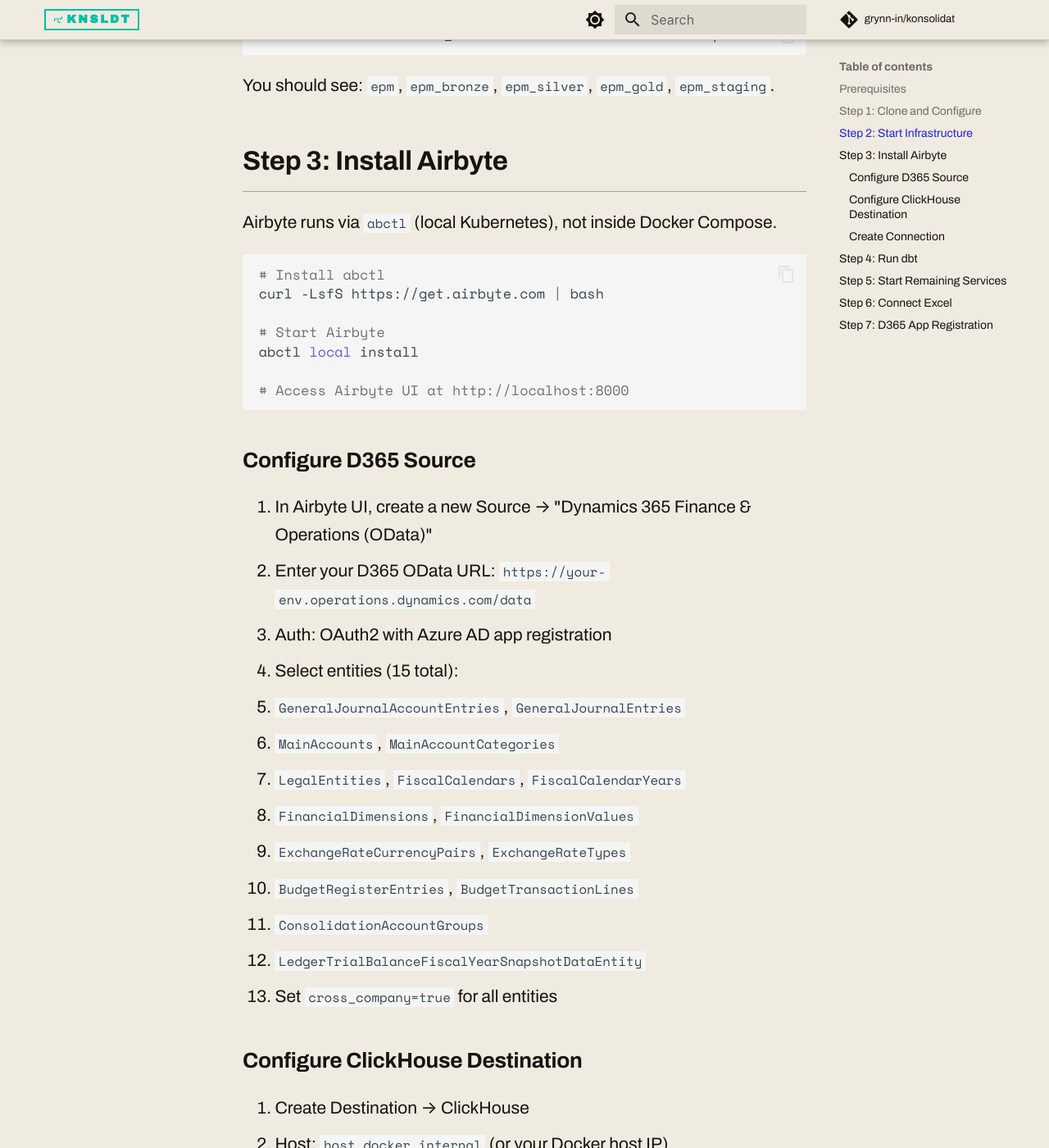
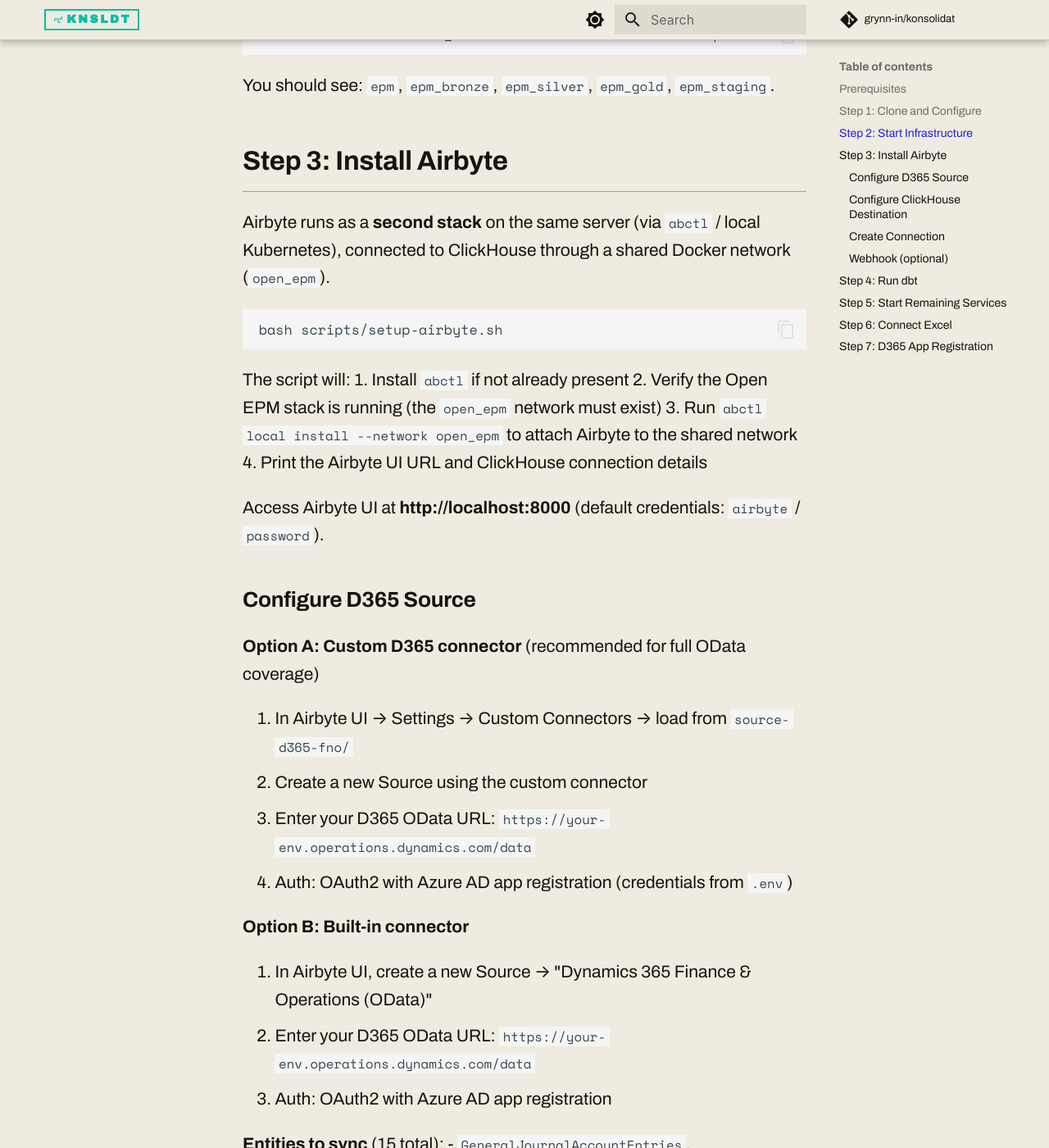
Before and after one commit to grynn-in/konsolidat, an MkDocs documentation site: the page built from docs/setup-guide.md, in a window 1280 px wide and 1400 px high, scrolled down 1240 px. Shown: the whole window at 82% size. Built offline with MkDocs 1.6.1 and Material for MkDocs 9.7.7, drawn with Linux system fonts in a browser that asks for light colours; comment, search, counter and statistics services are not loaded; some of the changed text lies outside the part shown.

Commit message:
feat(infra): add Airbyte as second stack with shared Docker network
Name the default compose network `open_epm` so Airbyte's kind cluster
(via abctl --network) can reach ClickHouse as `konsolidat_clickhouse`.
Add setup-airbyte.sh helper script and update docs accordingly.

Co-Authored-By: Claude Opus 4.6 <noreply@anthropic.com>

````diff
--- a/docker-compose.yml
+++ b/docker-compose.yml
@@ -237,3 +237,7 @@ volumes:
   frappe_logs:
   caddy_data:
   caddy_config:
+
+networks:
+  default:
+    name: open_epm
--- a/docs/setup-guide.md
+++ b/docs/setup-guide.md
@@ -38,41 +38,58 @@ You should see: `epm`, `epm_bronze`, `epm_silver`, `epm_gold`, `epm_staging`.
 
 ## Step 3: Install Airbyte
 
-Airbyte runs via `abctl` (local Kubernetes), not inside Docker Compose.
+Airbyte runs as a **second stack** on the same server (via `abctl` / local Kubernetes),
+connected to ClickHouse through a shared Docker network (`open_epm`).
 
 ```bash
-# Install abctl
-curl -LsfS https://get.airbyte.com | bash
-
-# Start Airbyte
-abctl local install
-
-# Access Airbyte UI at http://localhost:8000
+bash scripts/setup-airbyte.sh
 ```
 
+The script will:
+1. Install `abctl` if not already present
+2. Verify the Open EPM stack is running (the `open_epm` network must exist)
+3. Run `abctl local install --network open_epm` to attach Airbyte to the shared network
+4. Print the Airbyte UI URL and ClickHouse connection details
+
+Access Airbyte UI at **http://localhost:8000** (default credentials: `airbyte` / `password`).
+
 ### Configure D365 Source
+
+**Option A: Custom D365 connector** (recommended for full OData coverage)
+
+1. In Airbyte UI → Settings → Custom Connectors → load from `source-d365-fno/`
+2. Create a new Source using the custom connector
+3. Enter your D365 OData URL: `https://your-env.operations.dynamics.com/data`
+4. Auth: OAuth2 with Azure AD app registration (credentials from `.env`)
+
+**Option B: Built-in connector**
 
 1. In Airbyte UI, create a new Source → "Dynamics 365 Finance & Operations (OData)"
 2. Enter your D365 OData URL: `https://your-env.operations.dynamics.com/data`
 3. Auth: OAuth2 with Azure AD app registration
-4. Select entities (15 total):
-   - `GeneralJournalAccountEntries`, `GeneralJournalEntries`
-   - `MainAccounts`, `MainAccountCategories`
-   - `LegalEntities`, `FiscalCalendars`, `FiscalCalendarYears`
-   - `FinancialDimensions`, `FinancialDimensionValues`
-   - `ExchangeRateCurrencyPairs`, `ExchangeRateTypes`
-   - `BudgetRegisterEntries`, `BudgetTransactionLines`
-   - `ConsolidationAccountGroups`
-   - `LedgerTrialBalanceFiscalYearSnapshotDataEntity`
-5. Set `cross_company=true` for all entities
+
+**Entities to sync** (15 total):
+- `GeneralJournalAccountEntries`, `GeneralJournalEntries`
+- `MainAccounts`, `MainAccountCategories`
+- `LegalEntities`, `FiscalCalendars`, `FiscalCalendarYears`
+- `FinancialDimensions`, `FinancialDimensionValues`
+- `ExchangeRateCurrencyPairs`, `ExchangeRateTypes`
+- `BudgetRegisterEntries`, `BudgetTransactionLines`
+- `ConsolidationAccountGroups`
+- `LedgerTrialBalanceFiscalYearSnapshotDataEntity`
+
+Set `cross_company=true` for all entities.
 
 ### Configure ClickHouse Destination
 
 1. Create Destination → ClickHouse
-2. Host: `host.docker.internal` (or your Docker host IP)
-3. Port: 8123
-4. Database: `epm_bronze`
-5. Username/Password: from `.env`
+2. Host: **`konsolidat_clickhouse`** (container name on the shared `open_epm` network)
+3. HTTP Port: **8123**
+4. Database: **`epm_raw`**
+5. Username/Password: from your `.env` (`CLICKHOUSE_USER` / `CLICKHOUSE_PASSWORD`)
+
+> **Note:** Because Airbyte runs on the same Docker network as Open EPM, use the
+> container name `konsolidat_clickhouse` — not `host.docker.internal` or `localhost`.
 
 ### Create Connection
 
@@ -80,6 +97,12 @@ abctl local install
 2. Schedule: every 6 hours (or as needed)
 3. Sync mode: Full Refresh | Overwrite (for initial load)
 4. Run initial sync
+
+### Webhook (optional)
+
+Configure Airbyte to call the sync-complete webhook so Frappe can track sync status:
+1. In Frappe → EPM Settings → set Airbyte API URL, Connection ID, and Webhook Secret
+2. Airbyte will POST to `/api/method/konsol.api.airbyte_sync_complete` on sync completion
 
 ## Step 4: Run dbt
 
````
Also changed, not shown: 2 other files.
